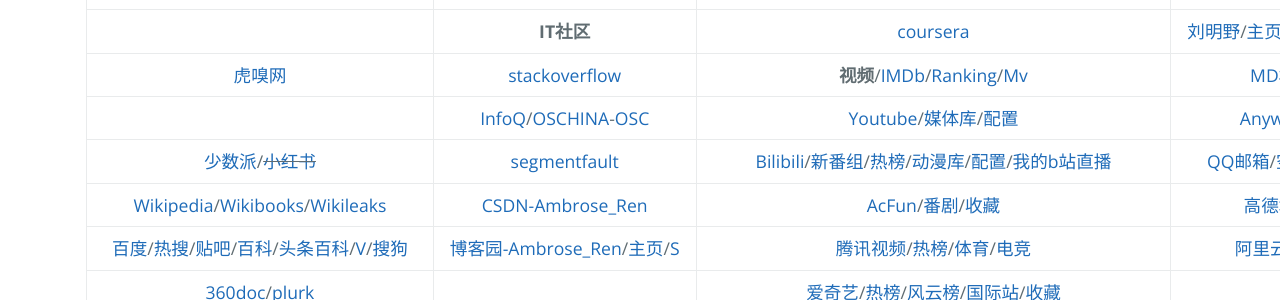
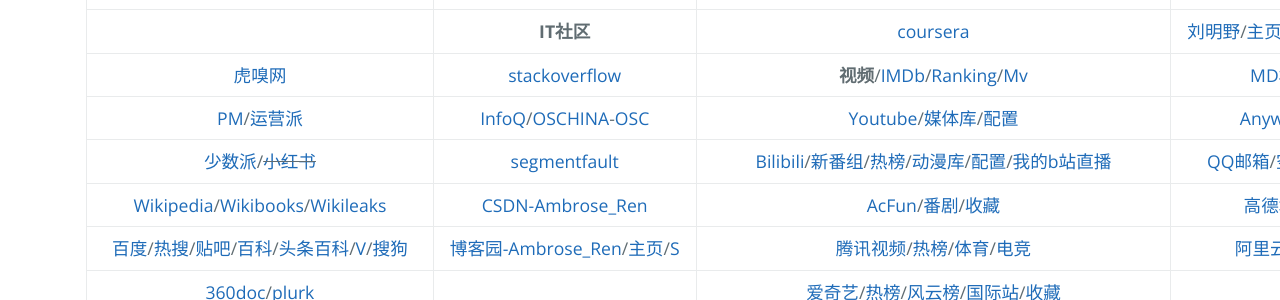
Before and after one commit to AmbroseRen/test, a Jekyll site: the page built from navigation.md, in a window 1280 px wide. Shown: the part 731-1031 px from the top of the page. Built offline with Jekyll 4.4.1, drawn with Linux system fonts in a browser that asks for light colours; our own code applies the rules of GitHub Pages for plain Markdown files; the repository's description, which GitHub fills in, is left out.

Commit message:
Update navigation.md

```diff
--- a/navigation.md
+++ b/navigation.md
@@ -40,7 +40,7 @@
 | [Matters](https://matters.news/)/[Medium](https://medium.com/) | []() | [Khan Academy](https://www.khanacademy.org/) | [在线翻译](https://fanyi.youdao.com/) |
 | []() | __IT社区__ | [coursera](https://www.coursera.org/browse/computer-science) | [刘明野](https://tool.liumingye.cn/)/[主页](https://www.liumingye.cn/)/[PD](https://tool.liumingye.cn/password/)/[WP](https://tool.liumingye.cn/wallpaper/)/[St](Art/Shoot/index.md)/[<strong id="fodder">F</strong>](Data/Fodder/index.md)/[IP](https://tool.liumingye.cn/ip/)/[麻将](https://tool.liumingye.cn/majiang/) |
 | [虎嗅网](https://www.huxiu.com/) | [stackoverflow](https://stackoverflow.com/) | <strong id="sp">视频</strong>/[IMDb](https://m.imdb.com/)/[Ranking](https://www.boxofficemojo.com/weekly/)/[Mv](Art/Movies/index.md) | [MD格式在线排版](https://md.phodal.com/) |
-| []() | [InfoQ](https://www.infoq.cn/)/[OSCHINA](https://www.oschina.net/project)-[OSC](https://www.oschina.net/project/top_cn_2020) | [Youtube](https://www.youtube.com/)/[媒体库](https://www.youtube.com/feed/library)/[配置](https://studio.youtube.com/video/LupojaPC1wc/livestreaming) | [AnywhereAnything](http://lackar.com/aa/) |
+| [PM](http://www.woshipm.com/)/[运营派](https://www.yunyingpai.com/) | [InfoQ](https://www.infoq.cn/)/[OSCHINA](https://www.oschina.net/project)-[OSC](https://www.oschina.net/project/top_cn_2020) | [Youtube](https://www.youtube.com/)/[媒体库](https://www.youtube.com/feed/library)/[配置](https://studio.youtube.com/video/LupojaPC1wc/livestreaming) | [AnywhereAnything](http://lackar.com/aa/) |
 | [少数派](https://sspai.com/)/~~[小红书](https://www.xiaohongshu.com/explore)~~ | [segmentfault](https://segmentfault.com/u/ambroseren/users/following) | [Bilibili](https://space.bilibili.com/352834482/fans/follow)/[新番组](https://bgm.liumingye.cn/)/[热榜](https://www.bilibili.com/v/popular/rank/all)/[动漫库](Art/Animes/index.md)/[配置](https://link.bilibili.com/p/center/index#/my-room/start-live)/[我的b站直播](https://live.bilibili.com/22653502) | [QQ邮箱](https://mail.qq.com/)/[空间](https://user.qzone.qq.com/1056008502)/[万年历](https://wannianrili.bmcx.com/)/[12306](https://kyfw.12306.cn/otn/leftTicket/init) |
 | [Wikipedia](https://www.wikipedia.org/)/[Wikibooks](https://www.wikibooks.org/)/[Wikileaks](https://wikileaks.org/What-is-WikiLeaks.html) | [CSDN-Ambrose_Ren](https://blog.csdn.net/Ambrose_Ren) | [AcFun](https://www.acfun.cn/)/[番剧](https://www.acfun.cn/bangumilist)/[收藏](https://www.acfun.cn/member/favourite) | [高德地图](https://www.amap.com/)/[百度地图](https://map.baidu.com/) |
 | [百度](https://www.baidu.com/)/[热搜](https://top.baidu.com/board)/[贴吧](https://tieba.baidu.com/index.html)/[百科](https://baike.baidu.com/usercenter/lemmas#favorites)/[头条百科](https://www.baike.com/)/[V](https://baike.baidu.com/vbaike#gallary)/[搜狗](https://top.sogou.com/) | [博客园-Ambrose_Ren](https://www.cnblogs.com/rensi/)/[主页](https://home.cnblogs.com/u/rensi/)/[S](https://zzk.cnblogs.com/s/blogpost) | [腾讯视频](https://v.qq.com/biu/u/playlist)/[热榜](https://v.qq.com/biu/ranks/?t=hotsearch)/[体育](https://live.qq.com/match)/[电竞](https://egame.qq.com/gamelist) | [阿里云盘](https://www.aliyundrive.com/drive/)/[百度网盘](https://pan.baidu.com/disk/home)/[C](Data/Clouder.md) |
```
